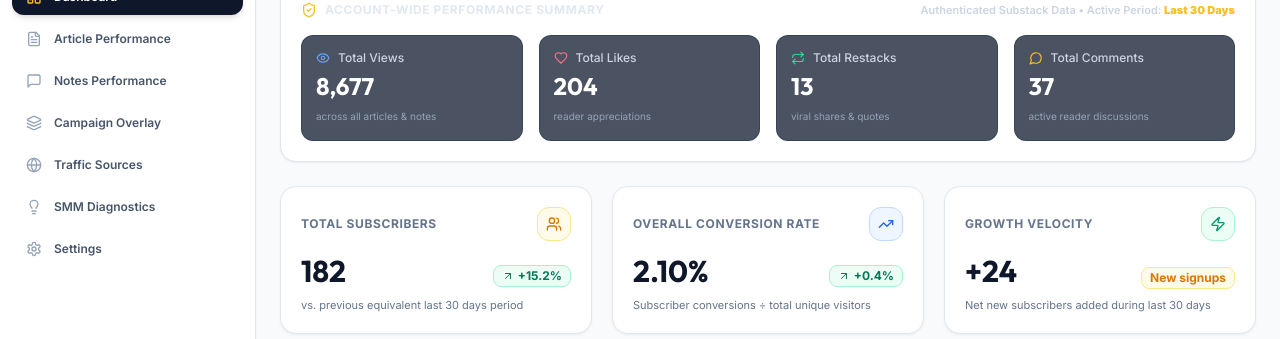
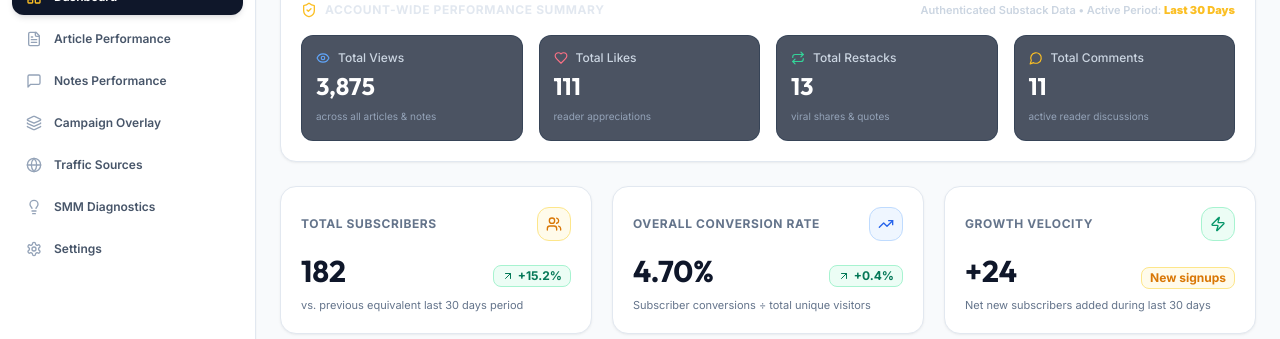
Before and after one commit to contentpsicapital/substack-client-dashboard, a React (Vite) app: page / in a window 1280 px wide. Shown: the part 122-461 px from the top of the page. Built offline with nearby package versions, Linux system fonts and the light colour scheme.

Commit message:
Update src/tabs/DashboardTab.tsx with dynamic timeframe KPI card filtering

```diff
--- a/src/tabs/DashboardTab.tsx
+++ b/src/tabs/DashboardTab.tsx
@@ -40,14 +40,31 @@ export const DashboardTab: React.FC<DashboardTabProps> = ({ dateRange }) => {
   const netGained = totalSubscribers - initialSubs;
   const growthPercent = ((netGained / initialSubs) * 100).toFixed(1);
 
-  // Compute account-wide totals dynamically from all articles + notes
+  // Compute account-wide totals dynamically based on active dateRange filter
   const accountTotals = useMemo(() => {
-    const totalViews = MOCK_ARTICLES.reduce((s, a) => s + a.views, 0) + MOCK_NOTES.reduce((s, n) => s + n.impressions, 0);
-    const totalLikes = MOCK_ARTICLES.reduce((s, a) => s + a.likes, 0) + MOCK_NOTES.reduce((s, n) => s + n.likes, 0);
-    const totalRestacks = MOCK_NOTES.reduce((s, n) => s + n.restacks, 0);
-    const totalComments = MOCK_ARTICLES.reduce((s, a) => s + a.comments, 0) + MOCK_NOTES.reduce((s, n) => s + n.replies, 0);
+    let cutoffDays = 9999;
+    if (dateRange === 'Last 7 Days') cutoffDays = 7;
+    else if (dateRange === 'Last 30 Days') cutoffDays = 30;
+    else if (dateRange === 'Last 90 Days') cutoffDays = 90;
+
+    const refDate = new Date('2026-08-31').getTime();
+    const isWithinRange = (dateStr: string) => {
+      if (cutoffDays === 9999) return true;
+      const d = new Date(dateStr).getTime();
+      if (isNaN(d)) return true;
+      const diffDays = (refDate - d) / (1000 * 3600 * 24);
+      return diffDays <= cutoffDays;
+    };
+
+    const filteredArticles = MOCK_ARTICLES.filter(a => isWithinRange(a.publishDate));
+    const filteredNotes = MOCK_NOTES.filter(n => isWithinRange(n.publishDate));
+
+    const totalViews = filteredArticles.reduce((s, a) => s + a.views, 0) + filteredNotes.reduce((s, n) => s + n.impressions, 0);
+    const totalLikes = filteredArticles.reduce((s, a) => s + a.likes, 0) + filteredNotes.reduce((s, n) => s + n.likes, 0);
+    const totalRestacks = filteredNotes.reduce((s, n) => s + n.restacks, 0);
+    const totalComments = filteredArticles.reduce((s, a) => s + a.comments, 0) + filteredNotes.reduce((s, n) => s + n.replies, 0);
     return { totalViews, totalLikes, totalRestacks, totalComments };
-  }, []);
+  }, [dateRange]);
 
   const COLORS = ['#d97706', '#2563eb', '#059669', '#475569', '#7c3aed'];
 
```
